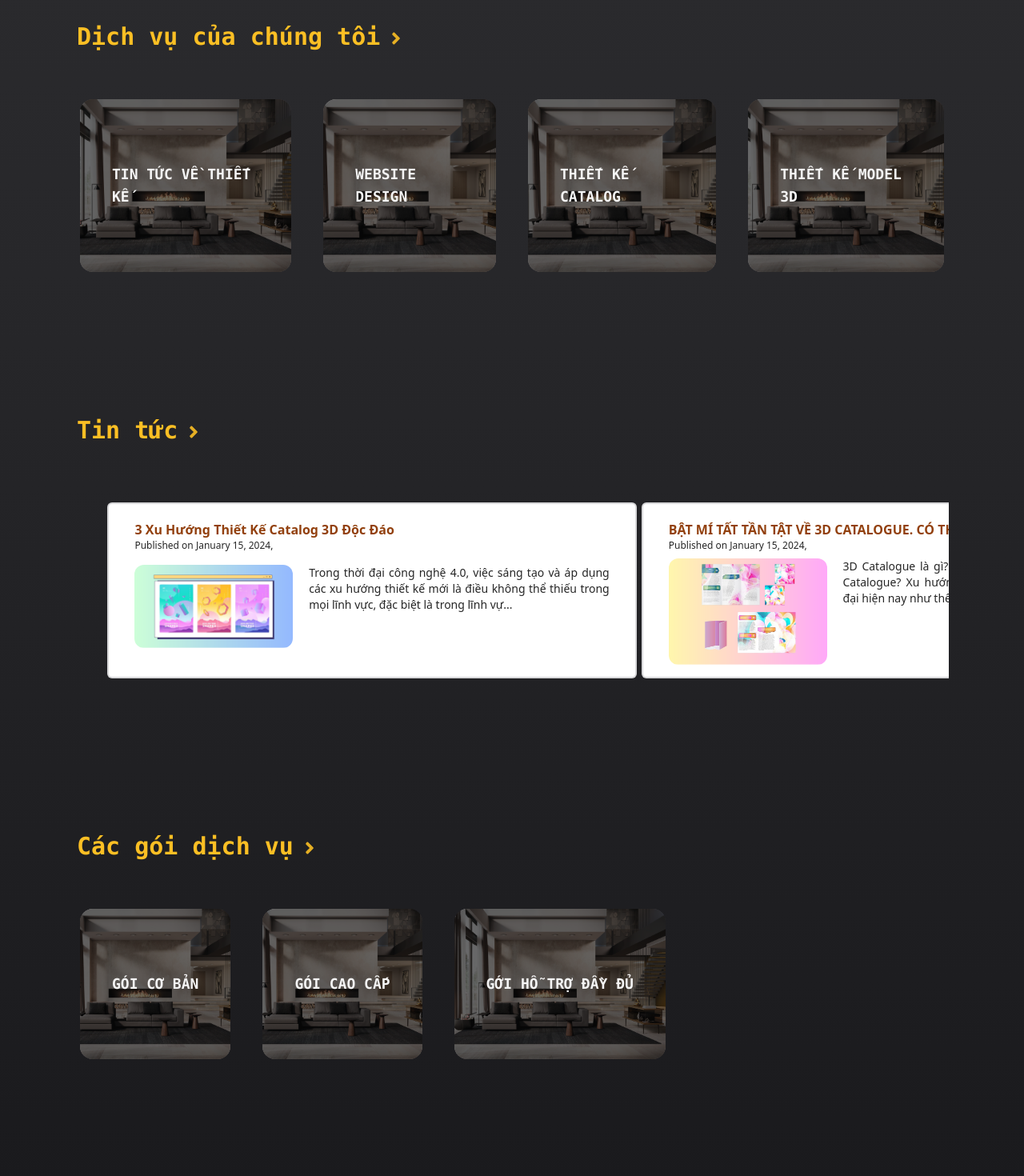
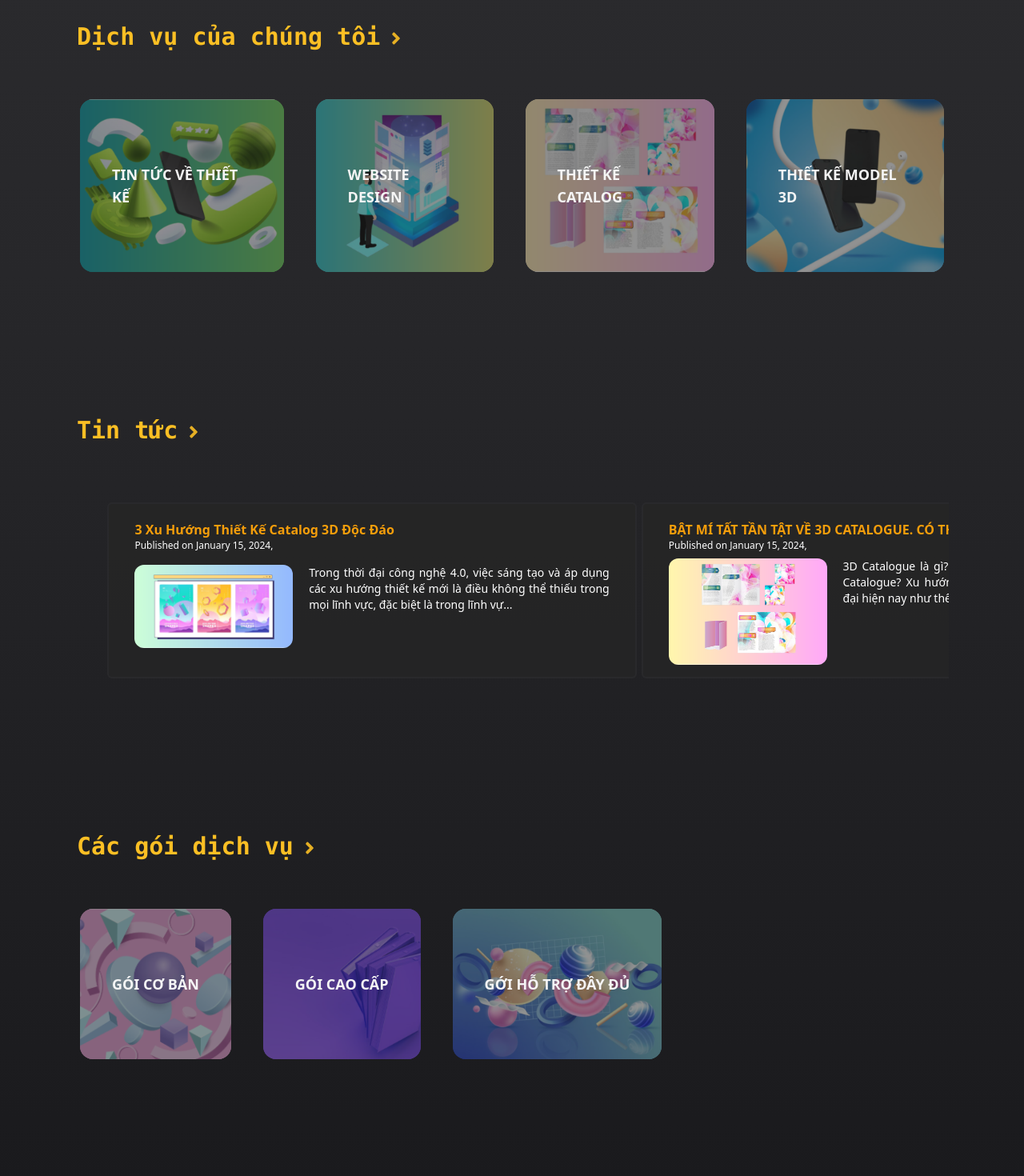
Before and after one commit to namke-dev/ThreeD-Catalog, a Next.js app: page / in a window 1280 px wide. Shown: the part 980-2450 px from the top of the page at 80% size. Built offline with nearby package versions, Linux system fonts and the light colour scheme; no server answers.

Commit message:
add darkmode to news page

```diff
--- a/src/components/layouts/NewsCart.jsx
+++ b/src/components/layouts/NewsCart.jsx
@@ -6,8 +6,9 @@ const NewsCard = ({ news, isExpanded, className }) => {
 
   return (
     <div
-      className={`text-gray-800 border-2 border-zinc-600/20
-      bg-white
+      className={`
+      text-gray-800 border-2 border-zinc-600/20
+      bg-white dark:bg-neutral-800/80 dark:text-white
       rounded-md pt-10 pb-12 md:px-16 mb-0
       ${className}`}
     >
@@ -23,7 +24,7 @@ const NewsCard = ({ news, isExpanded, className }) => {
       </div>
       <h2
         className="
-        text-gray-600 font-medium
+        text-gray-600 dark:text-white font-medium
         border-l-2 border-gray-500 pl-5 ml-5
         text-justify whitespace-pre-line "
       >
--- a/src/components/layouts/ReviewNewsCart.jsx
+++ b/src/components/layouts/ReviewNewsCart.jsx
@@ -8,6 +8,7 @@ export default function ReviewNewsCart({ news }) {
     <div>
       <div
         className="text-neutral-800 bg-white
+        dark:text-white dark:bg-neutral-800/80
         py-5 md:px-8 mb-0
         max-w-[1200px]
         h-[220px]
@@ -18,7 +19,7 @@ export default function ReviewNewsCart({ news }) {
       >
         <div>
           <h3
-            className="text-md font-semibold text-amber-800 cursor-pointer"
+            className="text-md font-semibold text-amber-600 dark:text-amber-500 cursor-pointer"
             onClick={() => router.push(`/bai-viet/${news.id}`)}
           >
             {truncateText(news.title, 80)}
--- a/src/pages/index.js
+++ b/src/pages/index.js
@@ -39,10 +39,18 @@ export default function Home() {
         justify-center md:justify-start overflow-x-auto w-full"
       >
         <div className="flex flex-col md:flex-row gap-10 my-5 mx-20  w-full">
-          <FeatureCart>Tin tức về thiết kế</FeatureCart>
-          <FeatureCart>Website design</FeatureCart>
-          <FeatureCart>Thiết kế Catalog</FeatureCart>
-          <FeatureCart>Thiết kế model 3D</FeatureCart>
+          <FeatureCart imageUrl={"/images/new1_img2.png"}>
+            Tin tức về thiết kế
+          </FeatureCart>
+          <FeatureCart imageUrl={"/images/new1_img3.png"}>
+            Website design
+          </FeatureCart>
+          <FeatureCart imageUrl={"/images/new1_img1.png"}>
+            Thiết kế Catalog
+          </FeatureCart>
+          <FeatureCart imageUrl={"/images/new2_img2.png"}>
+            Thiết kế model 3D
+          </FeatureCart>
         </div>
       </HomePageCart>
 
@@ -76,18 +84,24 @@ export default function Home() {
       justify-center md:justify-start overflow-x-auto w-full"
       >
         <div className="flex flex-col md:flex-row gap-10 my-5 mx-20  w-full">
-          <FeatureCart>Gói cơ bản</FeatureCart>
-          <FeatureCart>Gói cao cấp</FeatureCart>
-          <FeatureCart>Gới hỗ trợ đầy đủ</FeatureCart>
+          <FeatureCart imageUrl={"/images/new2_img1.png"}>
+            Gói cơ bản
+          </FeatureCart>
+          <FeatureCart imageUrl={"/images/new2_img3.png"}>
+            Gói cao cấp
+          </FeatureCart>
+          <FeatureCart imageUrl={"/images/new2_img4.png"}>
+            Gới hỗ trợ đầy đủ
+          </FeatureCart>
         </div>
       </HomePageCart>
     </Layout>
   );
 }
 
-function FeatureCart({ children }) {
+function FeatureCart({ children, imageUrl }) {
   const backgroundImageStyle = {
-    backgroundImage: `url('/images/news2.jpg')`,
+    backgroundImage: `url(${imageUrl})`,
     backgroundSize: "cover",
     backgroundPosition: "center",
     filter: "brightness(100%)",
@@ -97,22 +111,21 @@ function FeatureCart({ children }) {
       className="py-20 w-auto
       px-10
       flex
-      text-neutral-100
       justify-center items-center
       rounded-2xl
       uppercase
-      font-bold
       text-lg
       hover:scale-110
       duration-500
       transition-transform
       hover:text-white
-      font-mono
       "
       style={backgroundImageStyle}
     >
-      <div className="bg-neutral-950/60 rounded-2xl w-full h-full absolute top-0 z-30"></div>
-      <div className="z-30">{children}</div>
+      <div className="dark:bg-neutral-800/50 bg-white/70 rounded-2xl w-full h-full absolute top-0 z-30"></div>
+      <div className="z-30 font-bold font-sans dark:text-neutral-100 text-neutral-900">
+        {children}
+      </div>
     </div>
   );
 }
```
